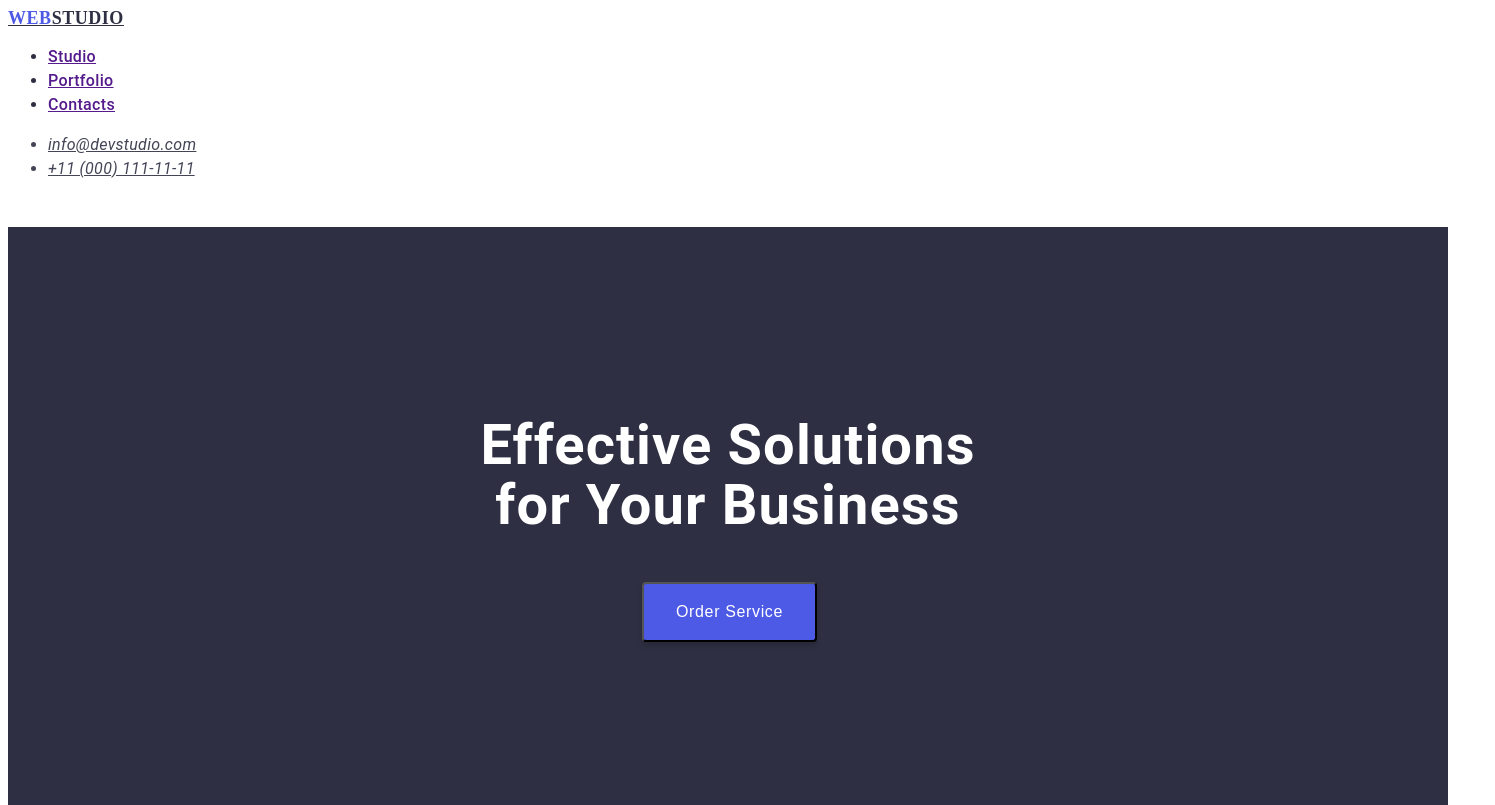
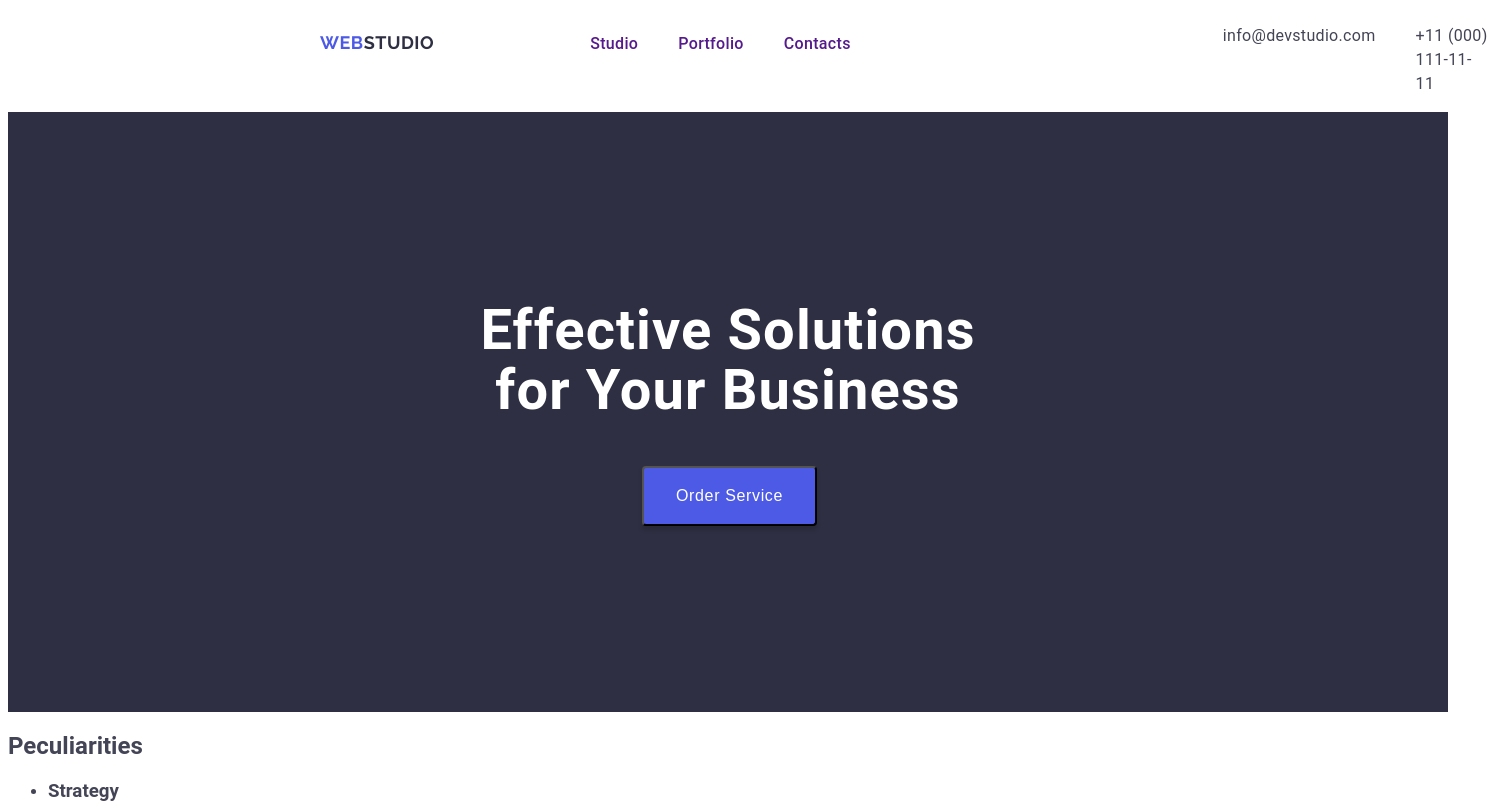
Before and after one commit to oksana12345678/goit-markup-hw-02, a plain HTML site: page index.html in a window 1280 px wide. Shown: the top 805 px of the page, 1495 px wide, since content can reach past the window. Drawn offline with Linux system fonts and the light colour scheme.

Commit message:
css manu

```diff
--- a/css/styles.css
+++ b/css/styles.css
@@ -1,40 +1,81 @@
 body {
   background: #fff;
   color: #434455;
-  font-family: Roboto;
+  font-family: "Roboto", sans-serif;
+}
+/*menu*/
+header {
+  display: flex;
+}
+header li {
+  list-style: none;
+}
+.conteiner-nav {
+  display: flex;
 }
 .logo {
   color: #2e2f42;
-  font-family: Raleway;
+  font-family: "Raleway";
   font-size: 18px;
   font-weight: 700;
   line-height: 21px;
   letter-spacing: 0.54px;
   text-transform: uppercase;
+  margin-top: 24px;
+  margin-left: 156px;
+  margin-right: 76px;
+  margin-bottom: 24px;
+  text-decoration: none;
 }
 .logo-web {
   color: #4d5ae5;
-  font-family: Raleway;
+  font-family: "Raleway";
   font-size: 18px;
   font-weight: 700;
   line-height: 21px;
   letter-spacing: 0.54px;
   text-transform: uppercase;
+  margin-top: 24px;
+  margin-left: 156px;
 }
-.menu {
+.conteiner-menu {
   color: #2e2f42;
   font-size: 16px;
   font-weight: 500;
   line-height: 24px;
   letter-spacing: 0.32px;
+  display: flex;
+  flex-direction: row;
+  margin-right: 332px;
+  margin-top: 24px;
+  margin-left: 0;
+  margin-bottom: 24px;
 }
-.address-contakts {
+
+.conteiner-menu-items {
+  margin-left: 40px;
+}
+.conteiner-menu-items a {
+  text-decoration: none;
+}
+.conteiner-contakts {
+  display: flex;
+  flex-direction: row;
+  font-style: normal;
+}
+.conteiner-contakts-items {
+  text-decoration: none;
   color: #434455;
   font-size: 16px;
   font-weight: 400;
   line-height: 24px;
   letter-spacing: 0.32px;
+  margin-top: 24px;
+  margin-left: 0;
+  margin-right: 40px;
+  margin-bottom: 24px;
 }
+
 /*conteiner-title*/
 .conteiner-title {
   background: #2e2f42;
@@ -53,6 +94,7 @@ body {
   padding-left: 472px;
   padding-right: 472px;
   padding-bottom: 0;
+  margin-top: 0;
 }
 .conteiner-title-button {
   border-radius: 4px;
@@ -64,7 +106,6 @@ body {
   padding-right: 32px;
   padding-bottom: 16px;
   flex-direction: row;
-
   /* Button Text */
   font-size: 16px;
   font-weight: 500;
--- a/index.html
+++ b/index.html
@@ -7,6 +7,12 @@
     <link rel="stylesheet" href="./css/styles.css" />
     <link rel="preconnect" href="https://fonts.googleapis.com" />
     <link rel="preconnect" href="https://fonts.gstatic.com" crossorigin />
+    <link rel="preconnect" href="https://fonts.googleapis.com" />
+    <link rel="preconnect" href="https://fonts.gstatic.com" crossorigin />
+    <link
+      href="https://fonts.googleapis.com/css2?family=Montserrat:wght@400;500;700&family=Raleway:wght@700&display=swap"
+      rel="stylesheet"
+    />
     <link
       href="https://fonts.googleapis.com/css2?family=Montserrat:wght@400;500;700&display=swap"
       rel="stylesheet"
@@ -14,32 +20,30 @@
   </head>
   <body>
     <header>
-      <div class="conteiner-manu">
-        <nav>
+      <nav class="conteiner-nav">
         <a href="./index.html" class="logo">
           <span class="logo-web">Web</span>Studio</a
         >
-          <ul class="menu">
-            <li><a href="">Studio</a></li>
-            <li><a href="">Portfolio</a></li>
-            <li><a href="">Contacts</a></li>
+        <ul class="conteiner-menu">
+          <li class="conteiner-menu-items"><a href="">Studio</a></li>
+          <li class="conteiner-menu-items"><a href="">Portfolio</a></li>
+          <li class="conteiner-menu-items"><a href="">Contacts</a></li>
         </ul>
       </nav>
       <address>
-          <ul class="address-contakts">
+        <ul class="conteiner-contakts">
           <li>
-              <a href="mailto:info@devstudio.com" class="address-contakts"
+            <a href="mailto:info@devstudio.com" class="conteiner-contakts-items"
               >info@devstudio.com
             </a>
           </li>
           <li>
-              <a href="tel:+110001111111" class="address-contakts"
+            <a href="tel:+110001111111" class="conteiner-contakts-items"
               >+11 (000) 111-11-11</a
             >
           </li>
         </ul>
       </address>
-      </div>
     </header>
     <main>
       <!--conteiner-title-->
```
Lines whose indentation alone changed are shown as unchanged.
